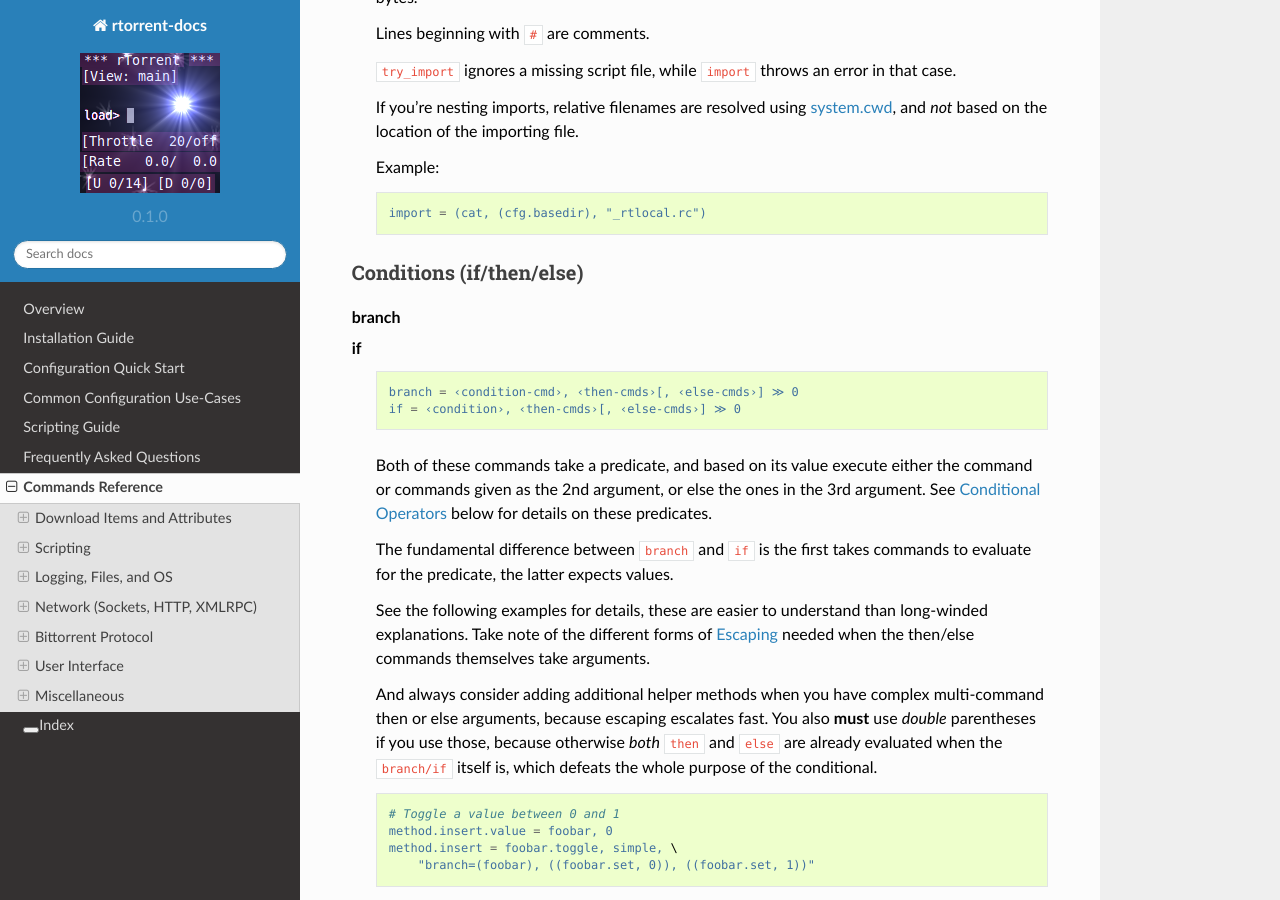
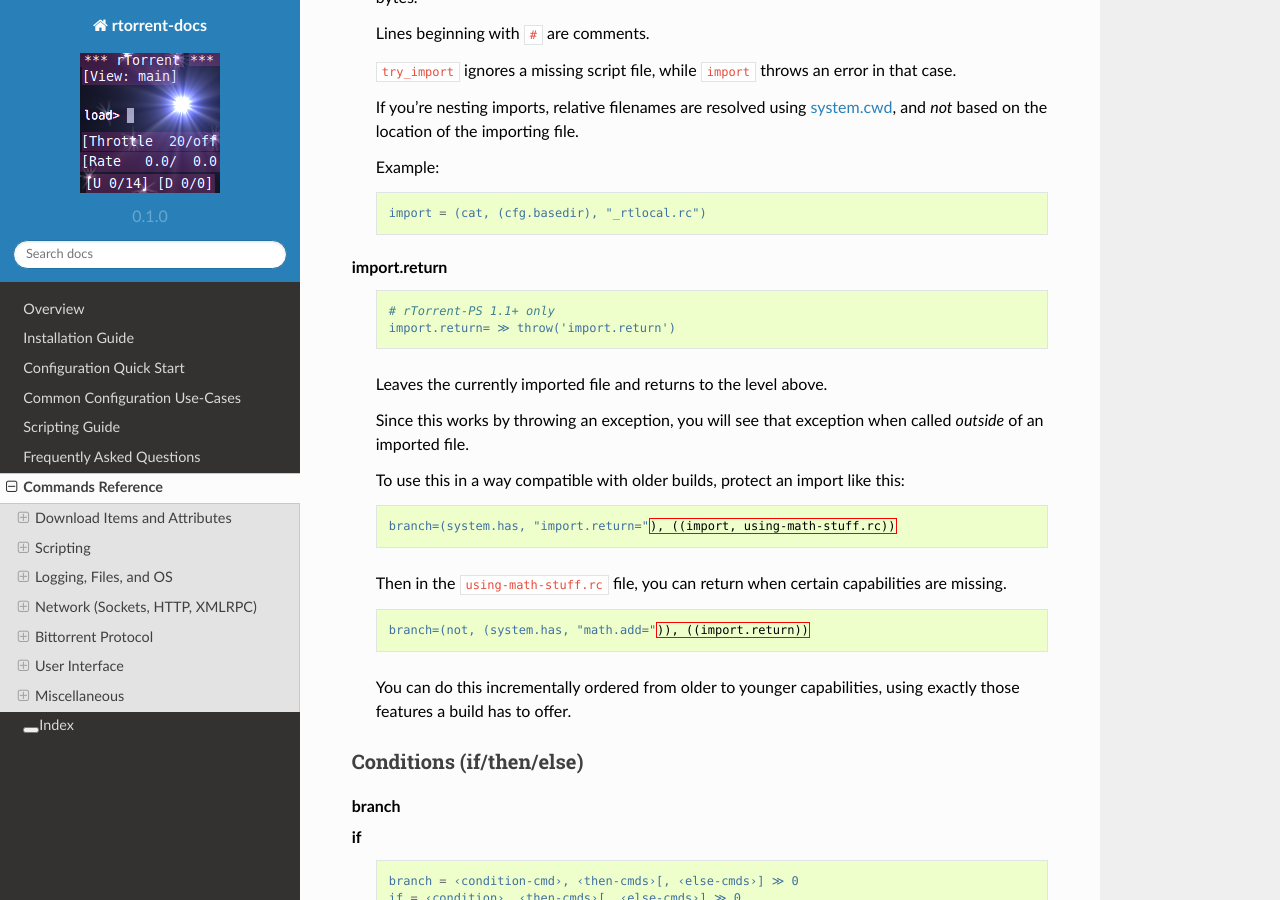
Before and after one commit to rtorrent-community/rtorrent-docs, a Sphinx documentation site: the page built from docs/cmd-ref.rst, in a window 1280 px wide and 900 px high, scrolled down 32399 px. Built offline with Sphinx 7.4.7 and the Read the Docs theme 2.0.0, drawn with Linux system fonts in a browser that asks for light colours.

Commit message:
add new 'import.return' command

```diff
--- a/docs/include-cmd-scripting.rst
+++ b/docs/include-cmd-scripting.rst
@@ -387,6 +387,34 @@ Importing Script Files
         .. code-block:: ini
 
             import = (cat, (cfg.basedir), "_rtlocal.rc")
+
+
+    import.return
+
+        .. code-block:: ini
+
+            # rTorrent-PS 1.1+ only
+            import.return= ≫ throw('import.return')
+
+        Leaves the currently imported file and returns to the level above.
+
+        Since this works by throwing an exception, you will see that
+        exception when called *outside* of an imported file.
+
+        To use this in a way compatible with older builds, protect an import like this:
+
+        .. code-block:: ini
+
+            branch=(system.has, "import.return="), ((import, using-math-stuff.rc))
+
+        Then in the ``using-math-stuff.rc`` file, you can return when certain capabilities are missing.
+
+        .. code-block:: ini
+
+            branch=(not, (system.has, "math.add=")), ((import.return))
+
+        You can do this incrementally ordered from older to younger capabilities,
+        using exactly those features a build has to offer.
 
 
 .. _cond-cmds:
```
